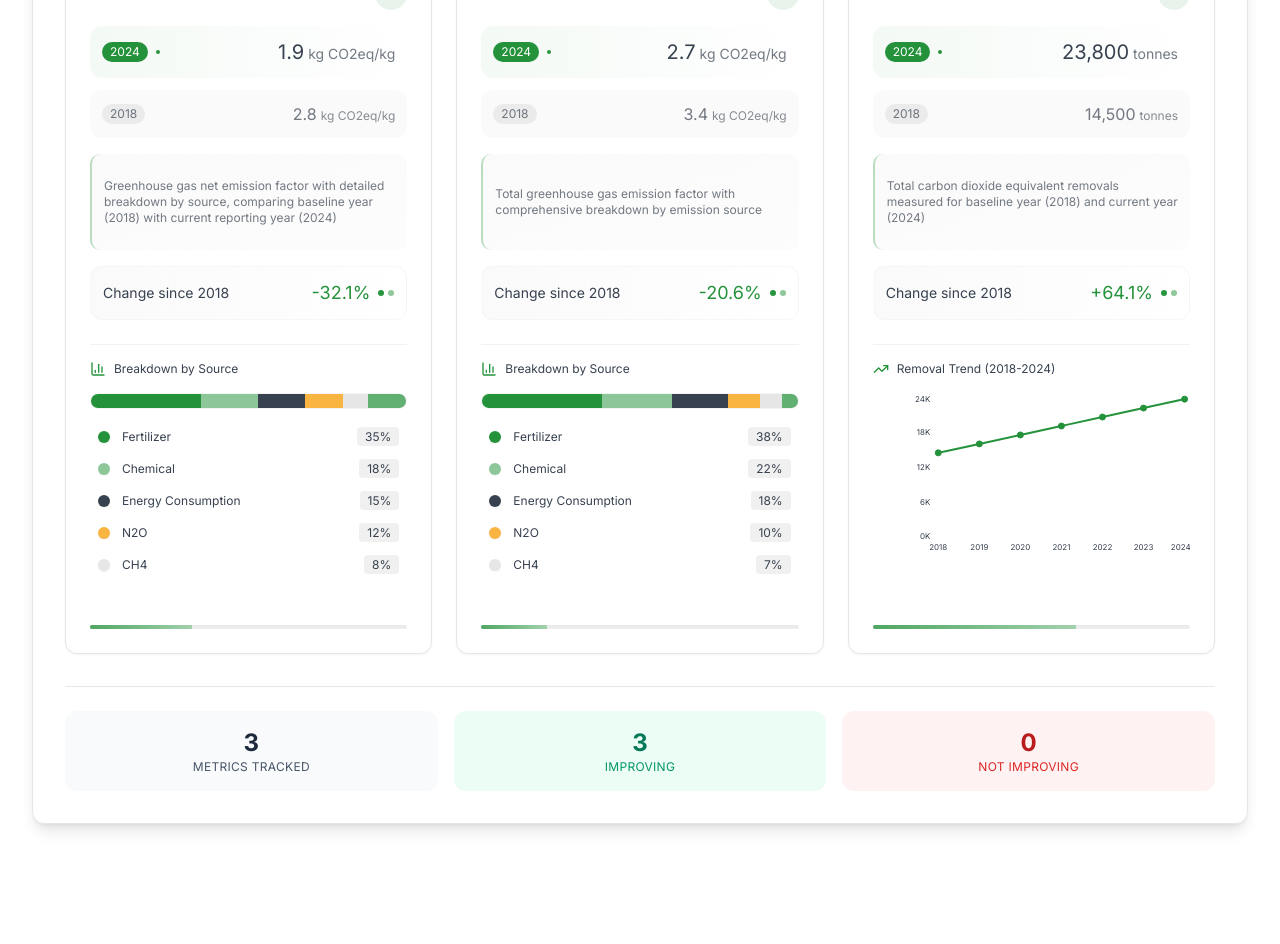
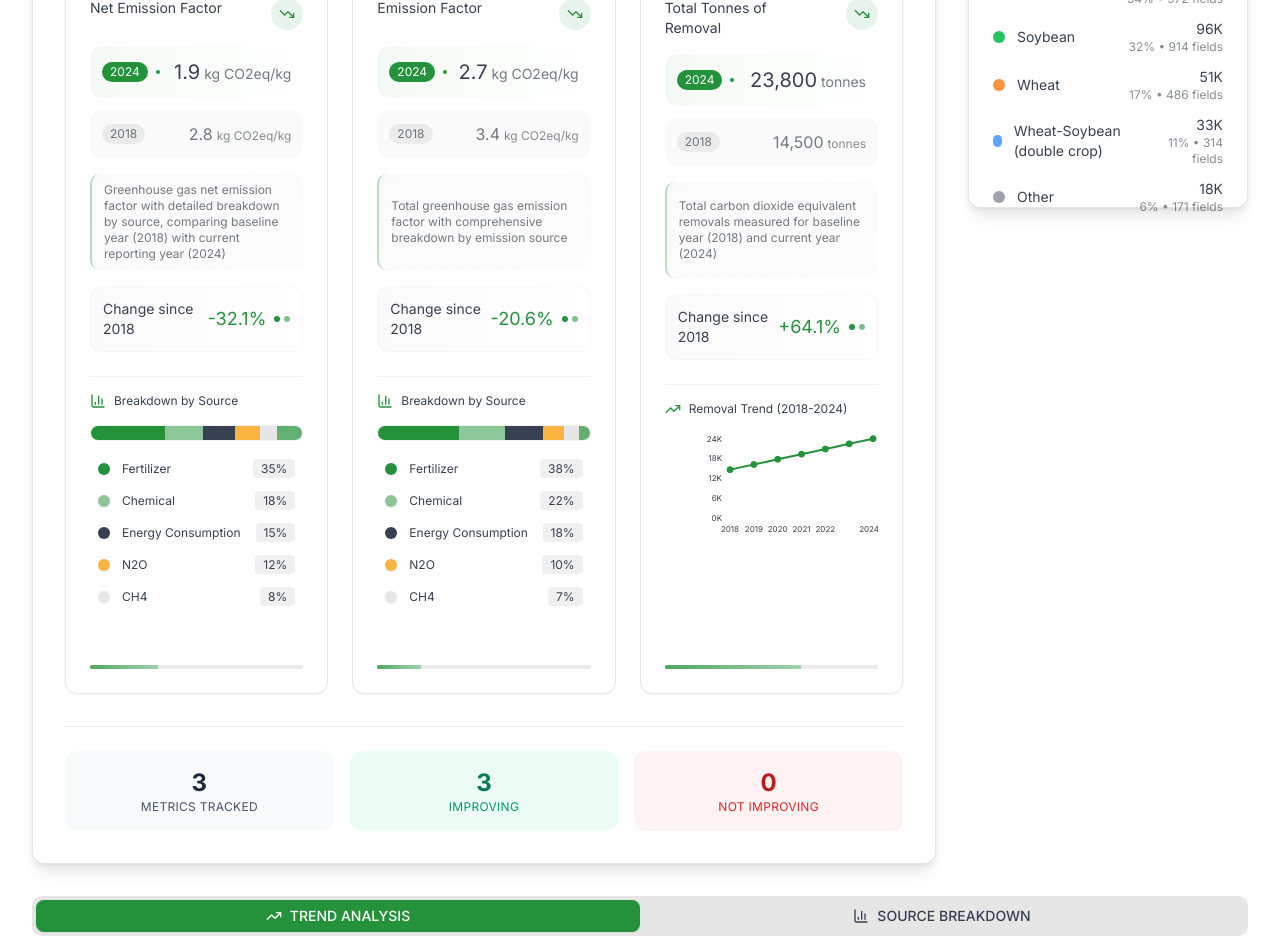
Before and after one commit to HabiTerre/carbon-insights-dashboard, a React (Vite) app: page / in a window 1280 px wide. Shown: the part 1200-2144 px from the top of the page. Before the commit the page ends 2056 px from the top, so only its background shows below. Built offline with nearby package versions, Linux system fonts and the light colour scheme.

Commit message:
Revert map view removal
Reverted the removal of the map view and kept the area by crop, trend analysis, and source breakdown sections.

```diff
--- a/src/components/DashboardTabs.tsx
+++ b/src/components/DashboardTabs.tsx
@@ -16,7 +16,7 @@ const DashboardTabs: React.FC<DashboardTabsProps> = ({
 }) => {
   return (
     <Tabs defaultValue="chart" className="w-full">
-      <TabsList className="grid w-full grid-cols-3 bg-brand-grey">
+      <TabsList className="grid w-full grid-cols-2 bg-brand-grey">
         <TabsTrigger value="chart" className="flex items-center space-x-2 data-[state=active]:bg-brand-primary data-[state=active]:text-white font-avenir-medium">
           <TrendingUp className="h-4 w-4" />
           <span>TREND ANALYSIS</span>
@@ -24,10 +24,6 @@ const DashboardTabs: React.FC<DashboardTabsProps> = ({
         <TabsTrigger value="breakdown" className="flex items-center space-x-2 data-[state=active]:bg-brand-primary data-[state=active]:text-white font-avenir-medium">
           <BarChart3 className="h-4 w-4" />
           <span>SOURCE BREAKDOWN</span>
-        </TabsTrigger>
-        <TabsTrigger value="data" className="flex items-center space-x-2 data-[state=active]:bg-brand-primary data-[state=active]:text-white font-avenir-medium">
-          <FileText className="h-4 w-4" />
-          <span>FIELD-LEVEL DATA</span>
         </TabsTrigger>
       </TabsList>
       <TabsContent value="chart">
@@ -51,17 +47,6 @@ const DashboardTabs: React.FC<DashboardTabsProps> = ({
           </CardContent>
         </Card>
       </TabsContent>
-      <TabsContent value="data">
-        <Card className="border-brand-grey shadow-lg hover:shadow-xl hover:bg-brand-grey/20 hover:border-brand-primary transition-all duration-300">
-          <CardHeader>
-            <CardTitle className="text-brand-text font-avenir-medium">Field-Level Data</CardTitle>
-            <p className="text-sm text-brand-text/70 font-avenir-book">Detailed field-level metrics and classifications</p>
-          </CardHeader>
-          <CardContent className="p-4">
-            <DataTable data={fieldLevelData} />
-          </CardContent>
-        </Card>
-      </TabsContent>
     </Tabs>
   );
 };
--- a/src/pages/Index.tsx
+++ b/src/pages/Index.tsx
@@ -1,8 +1,10 @@
 
 import React from 'react';
 import MetricsSection from "@/components/MetricsSection";
+import DashboardTabs from "@/components/DashboardTabs";
 import ProjectSummaryCard from "@/components/ProjectSummaryCard";
 import LogosSection from "@/components/LogosSection";
+import CropStatistics from "@/components/CropStatistics";
 import PDFVersion from "@/components/PDFVersion";
 import { useDashboardState } from "@/hooks/useDashboardState";
 import { useImageHandlers } from "@/hooks/useImageHandlers";
@@ -74,10 +76,23 @@ const Index = () => {
 
           <ProjectSummaryCard />
 
-          <MetricsSection
-            selectedMetricCategory={selectedMetricCategory}
+          <div className="grid grid-cols-1 lg:grid-cols-4 gap-8">
+            <div className="lg:col-span-3">
+              <MetricsSection
+                selectedMetricCategory={selectedMetricCategory}
+                selectedCrop={selectedCrop}
+                onCategoryChange={setSelectedMetricCategory}
+                onCropChange={setSelectedCrop}
+              />
+            </div>
+
+            <div className="h-96">
+              <CropStatistics />
+            </div>
+          </div>
+
+          <DashboardTabs
             selectedCrop={selectedCrop}
-            onCategoryChange={setSelectedMetricCategory}
             onCropChange={setSelectedCrop}
           />
         </div>
```
